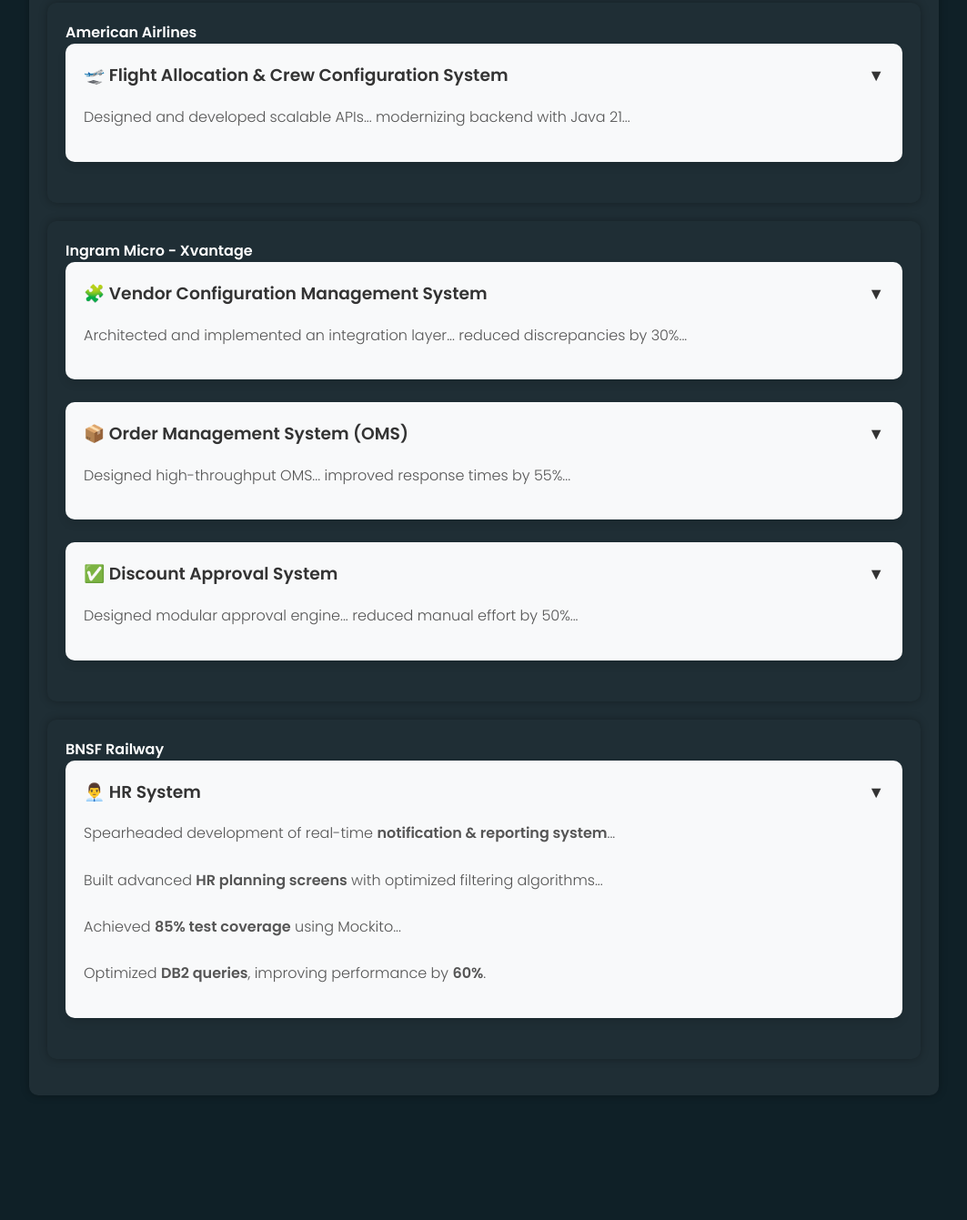
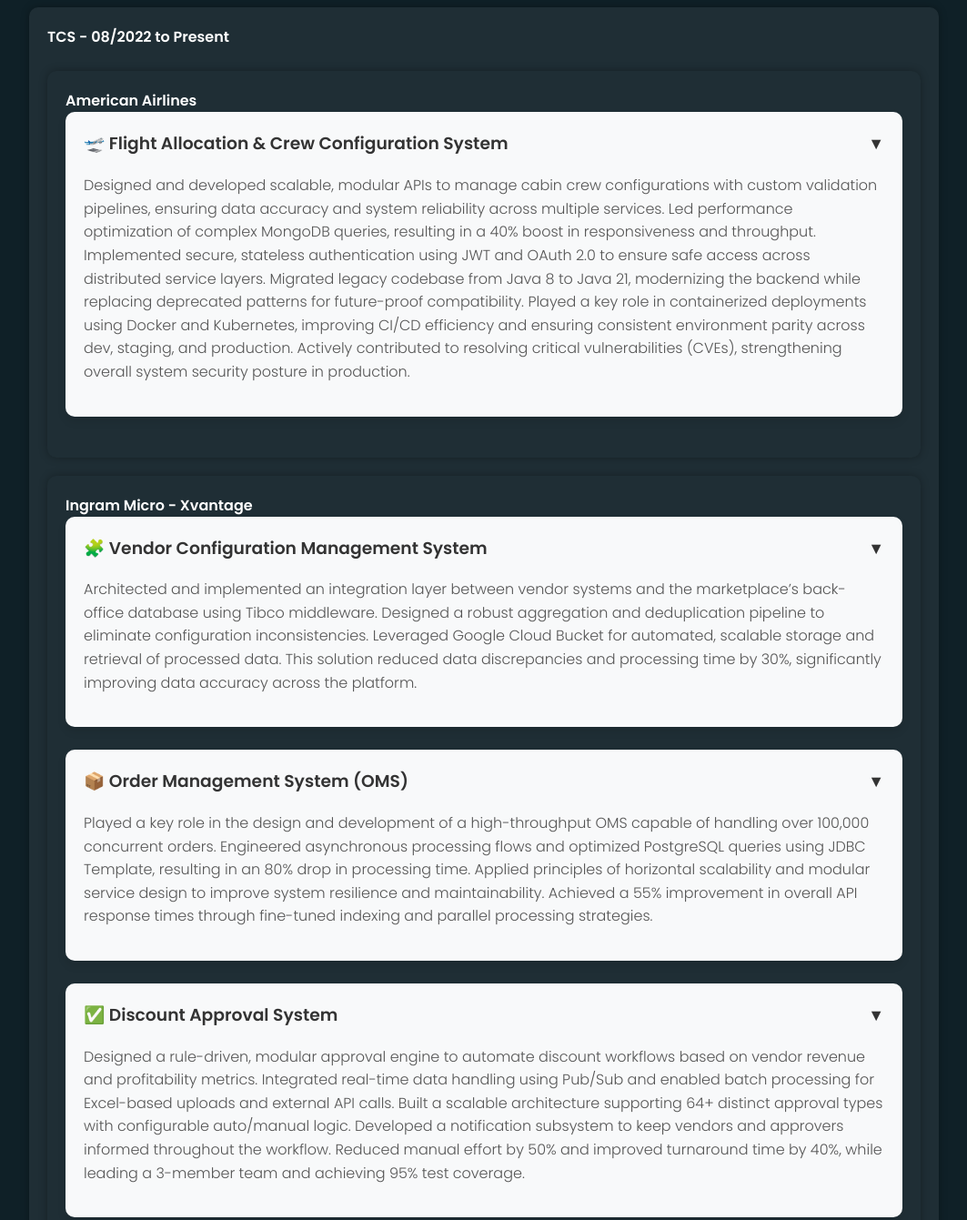
Before and after one commit to RajeshDudde/RajeshDudde.github.io, a plain HTML site: page index.html in a window 1280 px wide. Shown: the part 742-2083 px from the top of the page at 91% size, without its empty margins (108-1171 px from the left). Before the commit the page ends 2016 px from the top, so only its background shows below. Drawn offline with Linux system fonts and the light colour scheme.

Commit message:
Update index.html

```diff
--- a/index.html
+++ b/index.html
@@ -214,18 +214,26 @@
 <section class="fade-in">
   <h2>About Me</h2>
   <div class="card">
-    <p>I am a passionate Java Developer with 3.2+ years of hands-on experience in building enterprise-grade, scalable software solutions using Java, Spring Boot, and modern architectural practices...</p>
+    <p>I am a passionate Java Developer with 3.2+ years of hands-on experience in building enterprise-grade, scalable software solutions using Java, Spring Boot, and modern architectural practices. I specialize in designing and implementing robust back-end systems, and solving real-world business challenges.
+
+Over the course of my journey at TCS, I’ve architected and optimized modules for mission-critical systems — from flight allocation systems in the airline industry to order and approval management in a $500B e-commerce platform. </p>
   </div>
 
   <h2>Experience Highlights</h2>
   <div class="card">
     <strong>TCS - 08/2022 to Present </strong><br><br>
-
     <div class="card">
       <strong>American Airlines</strong><br>
       <div class="project-card">
         <h3>🛫 Flight Allocation & Crew Configuration System <span class="toggle-icon">▼</span></h3>
-        <p>Designed and developed scalable APIs... modernizing backend with Java 21...</p>
+        <p>
+          Designed and developed scalable, modular APIs to manage cabin crew configurations with custom validation pipelines, ensuring data accuracy and system reliability across multiple services.
+          Led performance optimization of complex MongoDB queries, resulting in a 40% boost in responsiveness and throughput.
+          Implemented secure, stateless authentication using JWT and OAuth 2.0 to ensure safe access across distributed service layers.
+          Migrated legacy codebase from Java 8 to Java 21, modernizing the backend while replacing deprecated patterns for future-proof compatibility.
+          Played a key role in containerized deployments using Docker and Kubernetes, improving CI/CD efficiency and ensuring consistent environment parity across dev, staging, and production.
+          Actively contributed to resolving critical vulnerabilities (CVEs), strengthening overall system security posture in production.
+        </p>
       </div>
     </div>
 
@@ -233,15 +241,33 @@
       <strong>Ingram Micro - Xvantage</strong><br>
       <div class="project-card">
         <h3>🧩 Vendor Configuration Management System <span class="toggle-icon">▼</span></h3>
-        <p>Architected and implemented an integration layer... reduced discrepancies by 30%...</p>
+        <p>
+          Architected and implemented an integration layer between vendor systems and the marketplace’s back-office database using Tibco middleware.
+          Designed a robust aggregation and deduplication pipeline to eliminate configuration inconsistencies.
+          Leveraged Google Cloud Bucket for automated, scalable storage and retrieval of processed data.
+          This solution reduced data discrepancies and processing time by 30%, significantly improving data accuracy across the platform.
+        </p>
       </div>
+
       <div class="project-card">
         <h3>📦 Order Management System (OMS) <span class="toggle-icon">▼</span></h3>
-        <p>Designed high-throughput OMS... improved response times by 55%...</p>
+        <p>
+          Played a key role in the design and development of a high-throughput OMS capable of handling over 100,000 concurrent orders.
+          Engineered asynchronous processing flows and optimized PostgreSQL queries using JDBC Template, resulting in an 80% drop in processing time.
+          Applied principles of horizontal scalability and modular service design to improve system resilience and maintainability.
+          Achieved a 55% improvement in overall API response times through fine-tuned indexing and parallel processing strategies.
+        </p>
       </div>
+
       <div class="project-card">
         <h3>✅ Discount Approval System <span class="toggle-icon">▼</span></h3>
-        <p>Designed modular approval engine... reduced manual effort by 50%...</p>
+        <p>
+          Designed a rule-driven, modular approval engine to automate discount workflows based on vendor revenue and profitability metrics.
+          Integrated real-time data handling using Pub/Sub and enabled batch processing for Excel-based uploads and external API calls.
+          Built a scalable architecture supporting 64+ distinct approval types with configurable auto/manual logic.
+          Developed a notification subsystem to keep vendors and approvers informed throughout the workflow.
+          Reduced manual effort by 50% and improved turnaround time by 40%, while leading a 3-member team and achieving 95% test coverage.
+        </p>
       </div>
     </div>
 
@@ -250,10 +276,10 @@
       <div class="project-card">
         <h3>👨‍💼 HR System <span class="toggle-icon">▼</span></h3>
         <p>
-          Spearheaded development of real-time <strong>notification & reporting system</strong>...<br><br>
-          Built advanced <strong>HR planning screens</strong> with optimized filtering algorithms...<br><br>
-          Achieved <strong>85% test coverage</strong> using Mockito...<br><br>
-          Optimized <strong>DB2 queries</strong>, improving performance by <strong>60%</strong>.
+          Spearheaded the development of a robust <strong>notification and reporting system</strong> to deliver real-time alerts and scheduled reports, ensuring timely communication across HR operations.<br><br>
+          Designed and optimized <strong>HR planning screens</strong> with advanced <strong>filtering algorithms</strong> to simplify workforce planning and decision-making.<br><br>
+          Achieved <strong>85% automated test coverage</strong> leveraging Mockito, ensuring reliability and minimizing regression risks.<br><br>
+          Optimized complex <strong>DB2 queries</strong>, improving query execution speed by <strong>60%</strong> and significantly enhancing overall system performance.
         </p>
       </div>
     </div>
```
